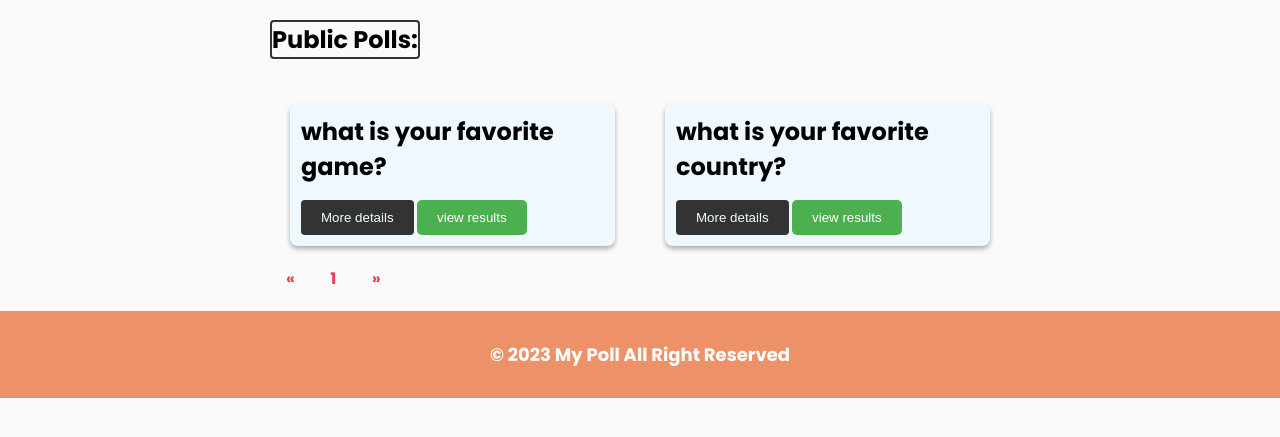
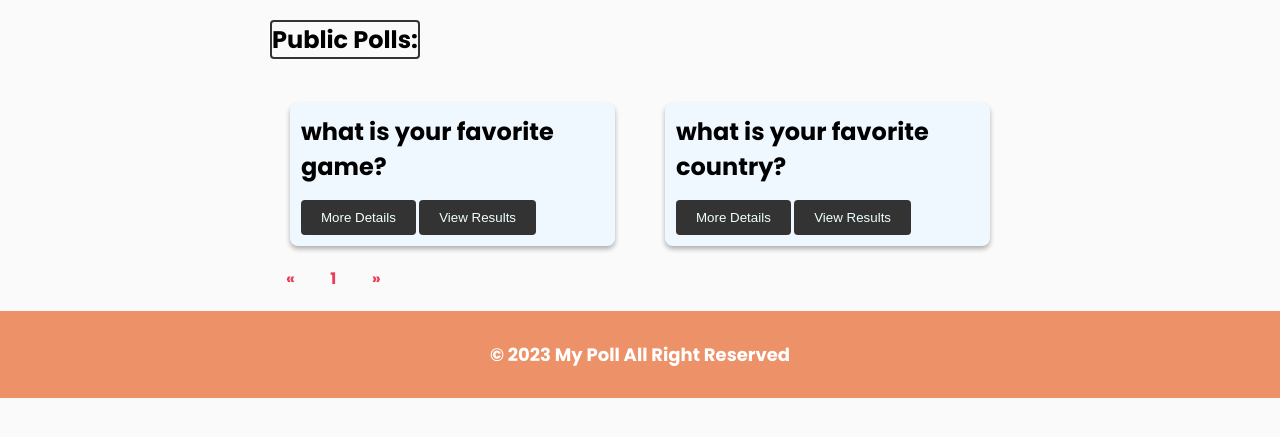
Before and after one commit to altenen-dev/Pollify, a PHP site: page /viewallpolls.php in a window 1280 px wide. Shown: the part 169-606 px from the top of the page. Run offline with PHP 8.4, Linux system fonts and the light colour scheme; data comes from the database, SQL or seed files in the repository; some libraries are stand-ins or nearby versions.

Commit message:
Update viewallpolls.php added results
added results

```diff
--- a/viewallpolls.php
+++ b/viewallpolls.php
@@ -70,9 +70,8 @@ $total_pages = ceil($total_rows / $no_of_records_per_page);
                             <h2>
                                 <?php echo htmlspecialchars($question); ?>
                             </h2>
-                            <a href="./vote.php?id=<?php echo $qid; ?>"><button class="btn">More details</button></a>
-                            <button href="" class="">view results</button>
-                            <?php
+                            <a href="./vote.php?id=<?php echo $qid; ?>"><button class="btn">More Details</button></a>
+                            <a href="results.php?id=<?php echo $qid; ?>"><button class="btn">View Results</button></a>                            <?php
                             if (isset($error)) {
                                 echo '<br>   <span  style="color:#EC8E23;font-size:12px">';
 
```
